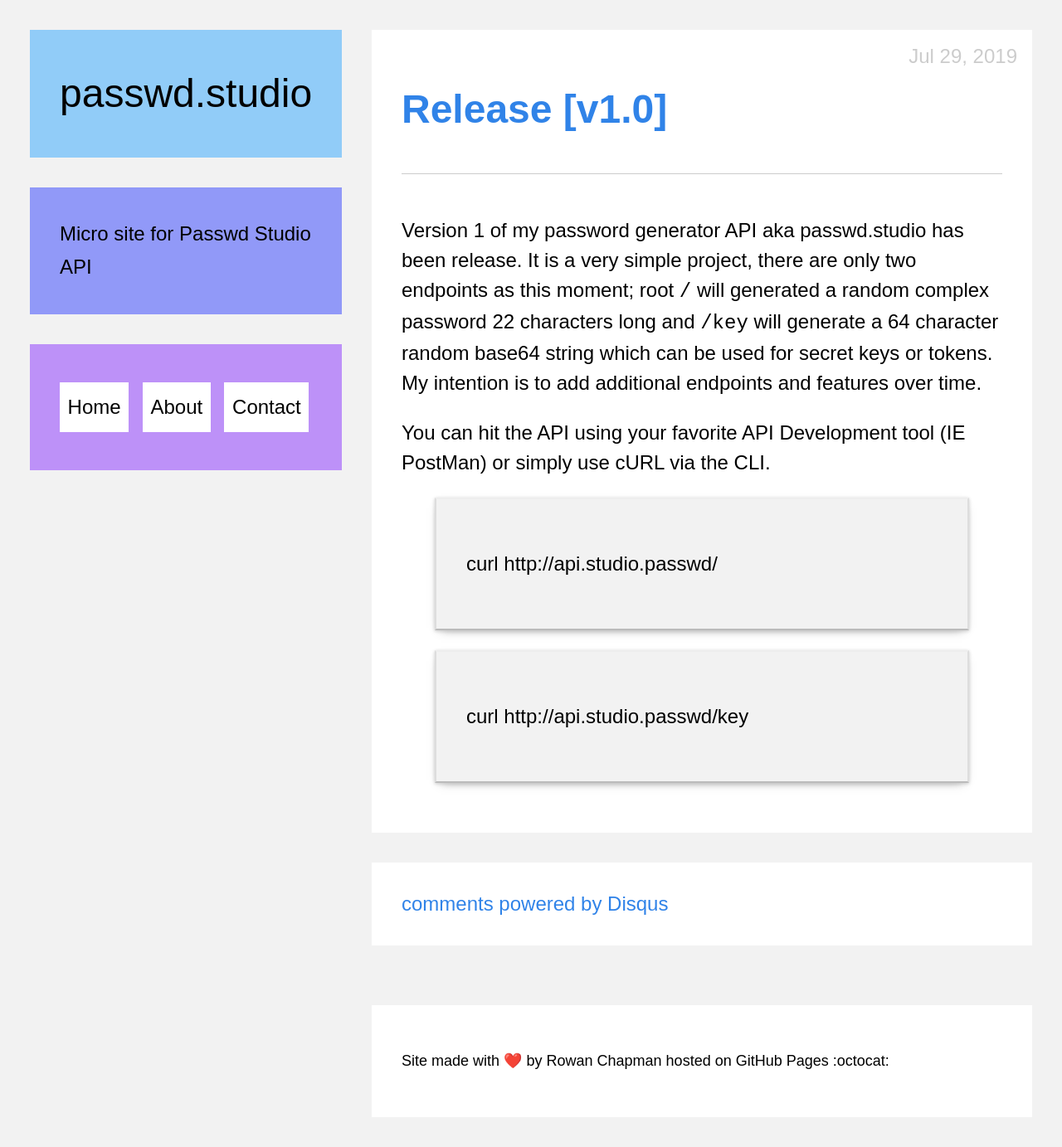
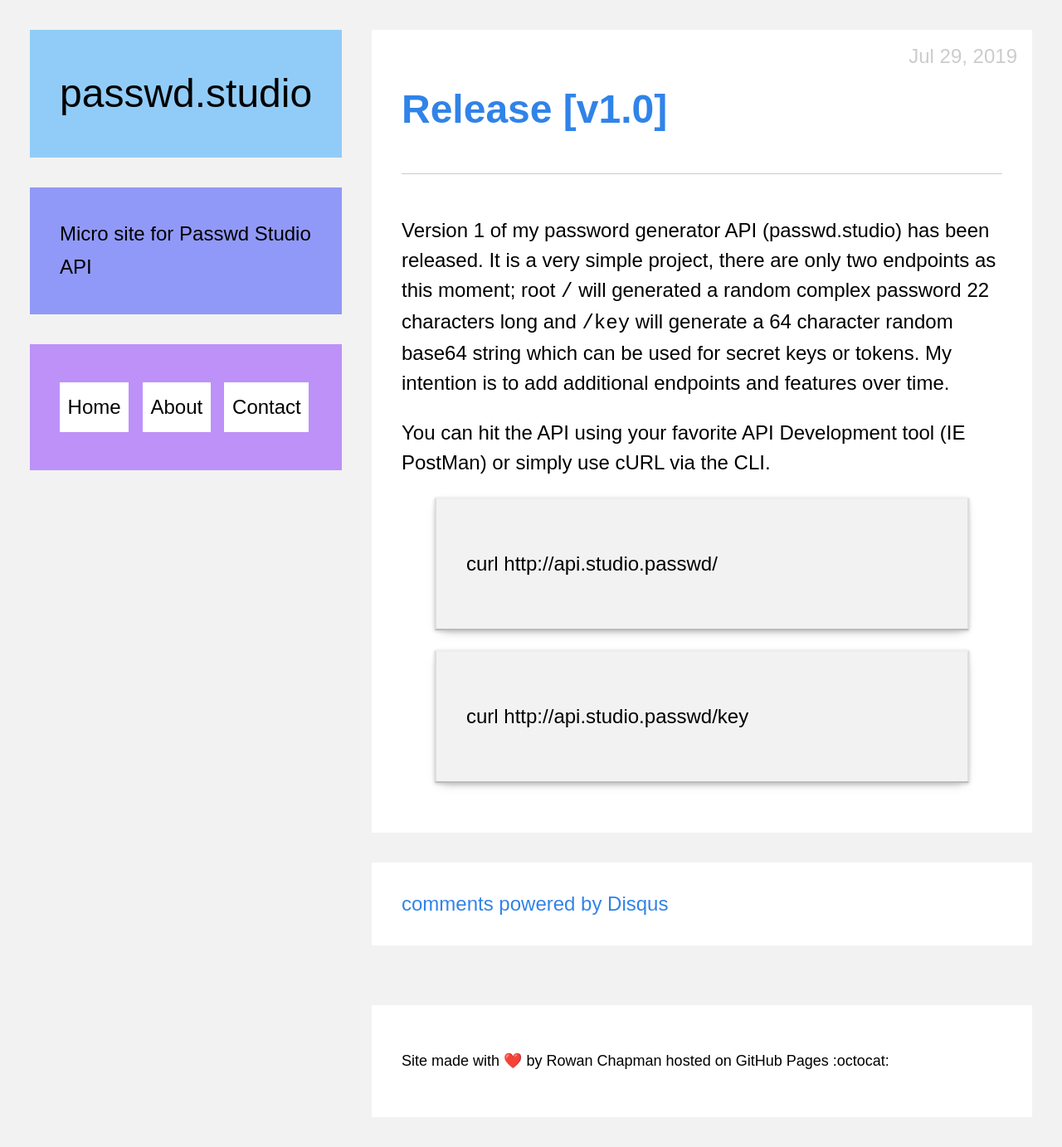
Before and after one commit to rchapman83/passwd-studio-web, a Jekyll site: the page built from _posts/2019-07-29-release-v1-dot-0.markdown, in a window 1280 px wide. Shown: the whole page at 83% size. Built offline with Jekyll 4.4.1, drawn with Linux system fonts in a browser that asks for light colours; emoji names are drawn with the system emoji font; comment, search, counter and statistics services are not loaded.

Commit message:
Updated Release V1 Dot 0

```diff
--- a/_posts/2019-07-29-release-v1-dot-0.markdown
+++ b/_posts/2019-07-29-release-v1-dot-0.markdown
@@ -9,7 +9,7 @@ tags:
 - release notes
 ---
 
-Version 1 of my password generator API aka passwd.studio has been release. It is a very simple project, there are only two endpoints as this moment; root `/` will generated a random complex password 22 characters long and `/key` will generate a 64 character random base64 string which can be used for secret keys or tokens. My intention is to add additional endpoints and features over time.
+Version 1 of my password generator API (passwd.studio) has been released. It is a very simple project, there are only two endpoints as this moment; root `/` will generated a random complex password 22 characters long and `/key` will generate a 64 character random base64 string which can be used for secret keys or tokens. My intention is to add additional endpoints and features over time.
 
 You can hit the API using your favorite API Development tool (IE PostMan) or simply use cURL via the CLI.
 
```
